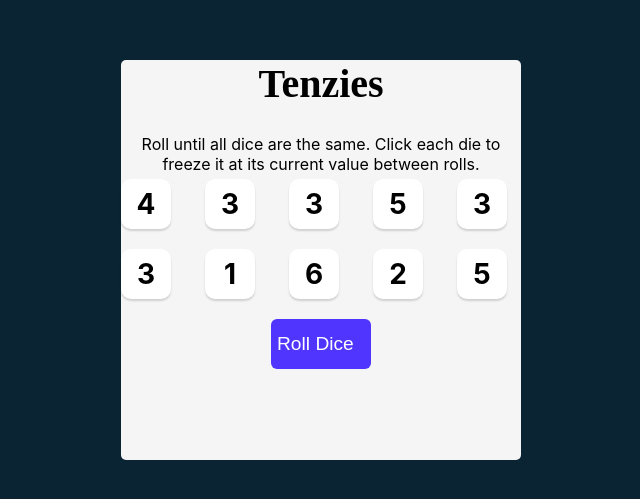
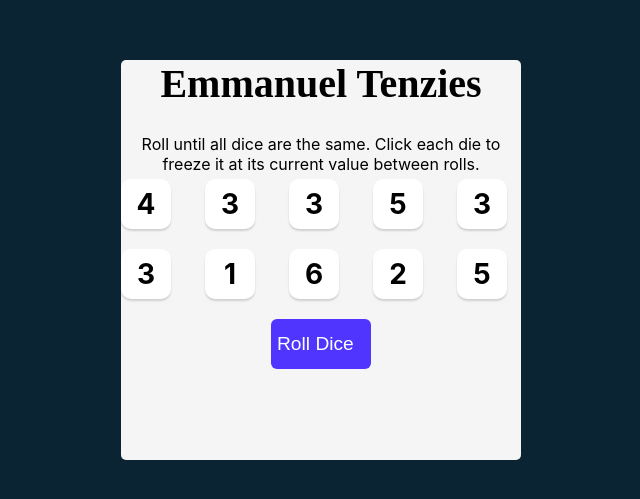
Before and after one commit to emmy-niyonsaba/Tenzies, a React (Vite) app: page / in a window 1280 px wide. Shown: the part 167-666 px from the top of the page, without its empty margins (319-959 px from the left). Built offline with nearby package versions, Linux system fonts and the light colour scheme.

Commit message:
add the unique name

```diff
--- a/src/components/DiesDisplyer.jsx
+++ b/src/components/DiesDisplyer.jsx
@@ -44,7 +44,7 @@
 
         <main>
               {gameWon && (<Won/>)}
-           <h1 className="title">Tenzies</h1>
+           <h1 className="title">Emmanuel Tenzies</h1>
             <p className="instructions">Roll until all dice are the same. Click each die to freeze it at its current value between rolls.</p>
           <div className="dice-container">
             {diceElements}
```
